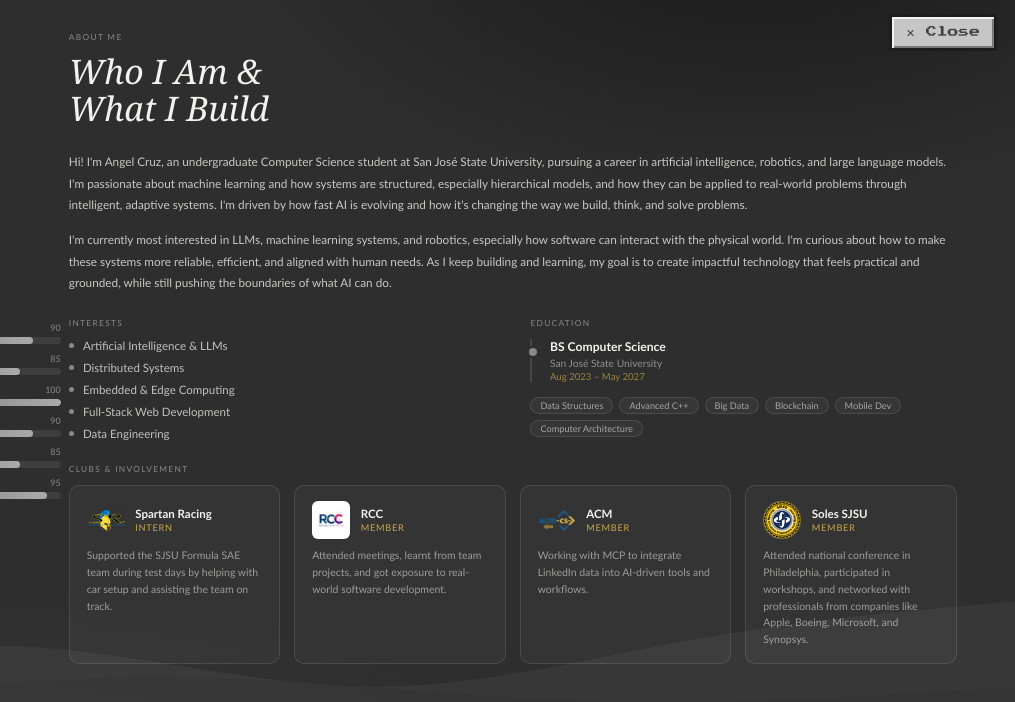
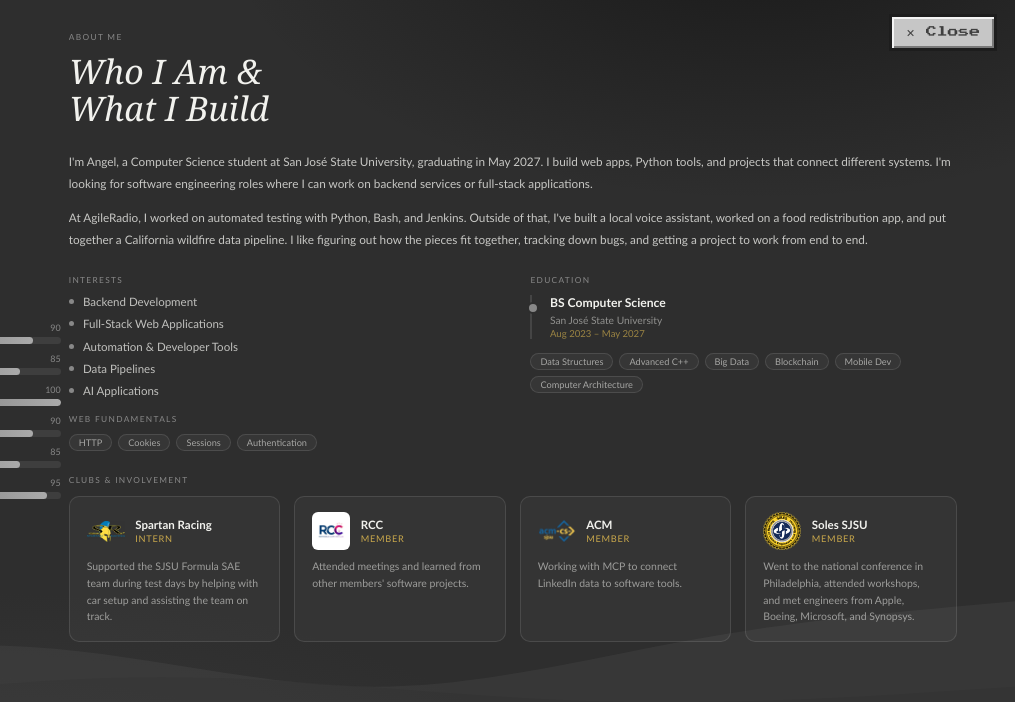
Before and after one commit to AngelCruzGtur/angelcruzgtur.github.io, a plain HTML site: page about.html in a window 1280 px wide. Shown: the full height of the page, 265-1280 px from the left. Drawn offline with Linux system fonts and the light colour scheme; animation ran at ten frames a second.

Commit message:
Refresh SWE profile copy and animate resume update badge
Rewrite About and Experience with clearer software engineering language and add web fundamentals skills. Move work experience before contact details and pulse the Updated badge without rotation.

```diff
--- a/about.html
+++ b/about.html
@@ -420,20 +420,27 @@
     </div>
 
     <div class="bio">
-      <p>Hi! I'm Angel Cruz, an undergraduate Computer Science student at San José State University, pursuing a career in artificial intelligence, robotics, and large language models. I'm passionate about machine learning and how systems are structured, especially hierarchical models, and how they can be applied to real-world problems through intelligent, adaptive systems. I'm driven by how fast AI is evolving and how it's changing the way we build, think, and solve problems.</p>
-      <p>I'm currently most interested in LLMs, machine learning systems, and robotics, especially how software can interact with the physical world. I'm curious about how to make these systems more reliable, efficient, and aligned with human needs. As I keep building and learning, my goal is to create impactful technology that feels practical and grounded, while still pushing the boundaries of what AI can do.</p>
+      <p>I'm Angel, a Computer Science student at San José State University, graduating in May 2027. I build web apps, Python tools, and projects that connect different systems. I'm looking for software engineering roles where I can work on backend services or full-stack applications.</p>
+      <p>At AgileRadio, I worked on automated testing with Python, Bash, and Jenkins. Outside of that, I've built a local voice assistant, worked on a food redistribution app, and put together a California wildfire data pipeline. I like figuring out how the pieces fit together, tracking down bugs, and getting a project to work from end to end.</p>
     </div>
 
     <div class="two-col">
       <section>
         <p class="section-label">Interests</p>
         <ul class="tag-list">
-          <li>Artificial Intelligence &amp; LLMs</li>
-          <li>Distributed Systems</li>
-          <li>Embedded &amp; Edge Computing</li>
-          <li>Full-Stack Web Development</li>
-          <li>Data Engineering</li>
+          <li>Backend Development</li>
+          <li>Full-Stack Web Applications</li>
+          <li>Automation &amp; Developer Tools</li>
+          <li>Data Pipelines</li>
+          <li>AI Applications</li>
         </ul>
+        <p class="section-label" style="margin-top:1.2rem">Web Fundamentals</p>
+        <div class="chips">
+          <span class="chip">HTTP</span>
+          <span class="chip">Cookies</span>
+          <span class="chip">Sessions</span>
+          <span class="chip">Authentication</span>
+        </div>
       </section>
 
       <section>
@@ -478,7 +485,7 @@ Engineering Society" class="club-icon">
               <p class="club-role">Member</p>
             </div>
           </div>
-          <p class="club-desc">Attended meetings, learnt from team projects, and got exposure to real-world software development.</p>
+          <p class="club-desc">Attended meetings and learned from other members' software projects.</p>
         </div>
 
         <div class="club-card">
@@ -489,7 +496,7 @@ Engineering Society" class="club-icon">
               <p class="club-role">Member</p>
             </div>
           </div>
-          <p class="club-desc">Working with MCP to integrate LinkedIn data into AI-driven tools and workflows.</p>
+          <p class="club-desc">Working with MCP to connect LinkedIn data to software tools.</p>
         </div>
 
         <div class="club-card">
@@ -500,7 +507,7 @@ Engineering Society" class="club-icon">
               <p class="club-role">Member</p>
             </div>
           </div>
-          <p class="club-desc">Attended national conference in Philadelphia, participated in workshops, and networked with professionals from companies like Apple, Boeing, Microsoft, and Synopsys.</p>
+          <p class="club-desc">Went to the national conference in Philadelphia, attended workshops, and met engineers from Apple, Boeing, Microsoft, and Synopsys.</p>
         </div>
 
       </div>
```
Also changed, not shown: experience.html (+45 -35 lines), index.html (+7 -0 lines).
